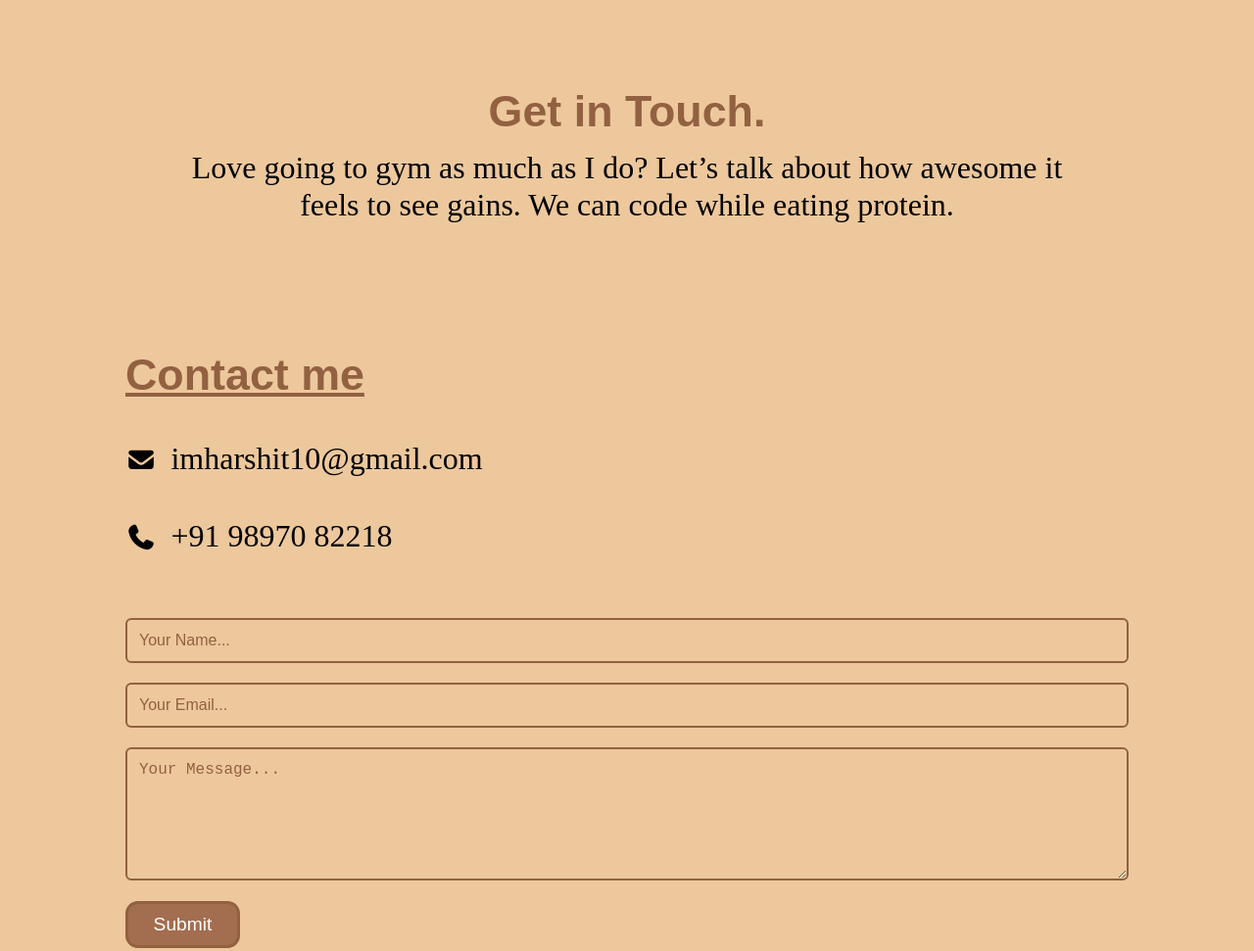
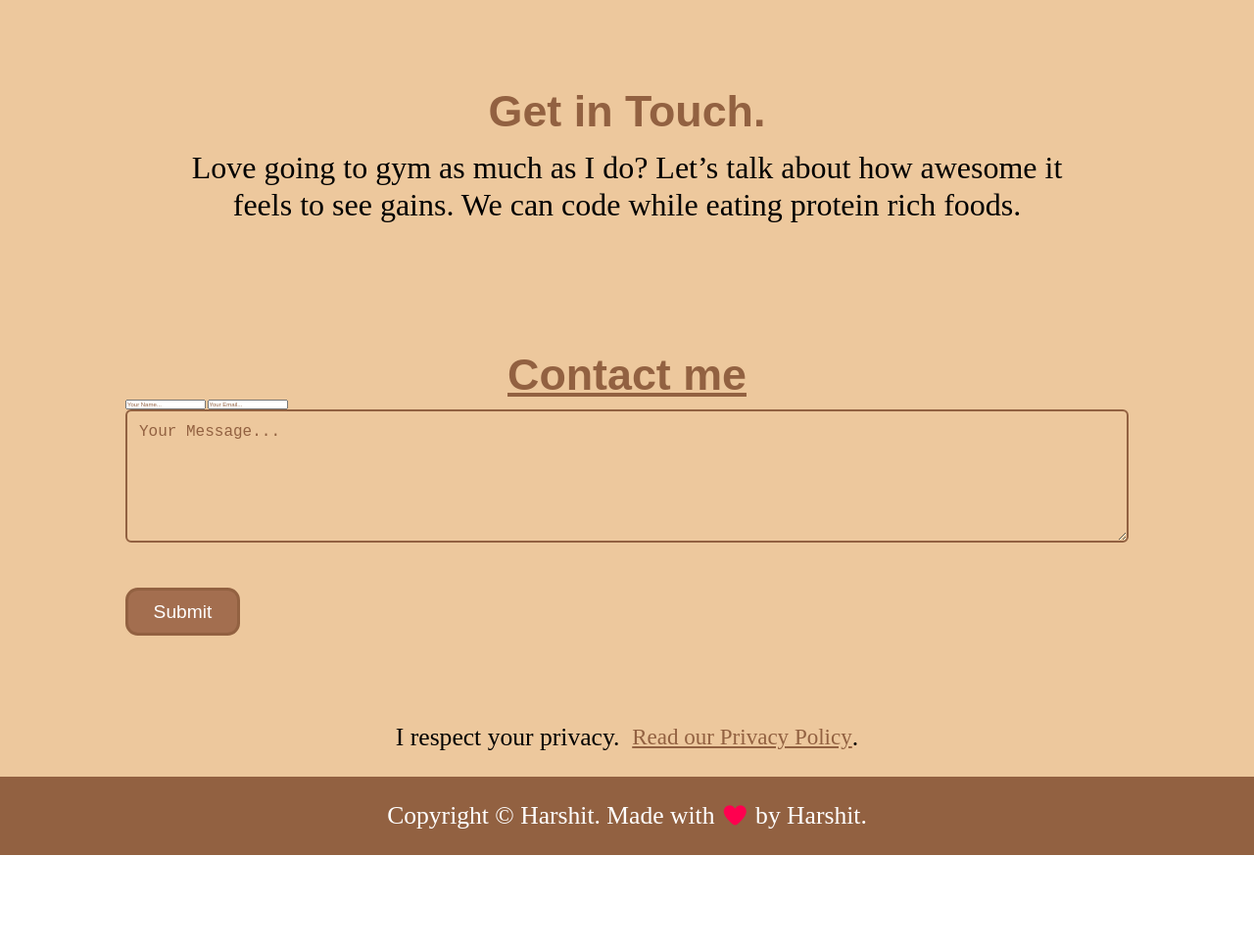
Before and after one commit to imharshit1/Portfolio, a plain HTML site: page index.html in a window 1280 px wide. Shown: the part 1980-2951 px from the top of the page at 98% size. After the commit the page ends 2853 px from the top, so only its background shows below. Drawn offline with Linux system fonts and the light colour scheme.

Commit message:
Update index.html
Contact me

```diff
--- a/index.html
+++ b/index.html
@@ -58,16 +58,11 @@
     <section id="contact-me">
         <h1 class="headings">Get in Touch.</h1>
         <p class="contents">Love going to gym as much as I do? Let’s talk about
-how awesome it feels to see gains. We can code while eating protein.</p>
+how awesome it feels to see gains. We can code while eating protein rich foods.</p>
 
         <div class="container">
-            <div class="contact-left">
+            <div class="contact">
                 <h1 class="headings">Contact me</h1>
-                <p class="contents"><i class="fa-solid fa-envelope"></i> imharshit10@gmail.com</p>
-                <p class="contents"><i class="fa-solid fa-phone"></i> +91 98970 82218</p>
-            </div>
-
-            <div class="contact-right">
                 <form action="https://formspree.io/f/xqadjrvn" method="post">
                     <input type="text" name="Name" placeholder="Your Name..." required>
                     <input type="text" name = "Email" placeholder="Your Email..." required>
```
